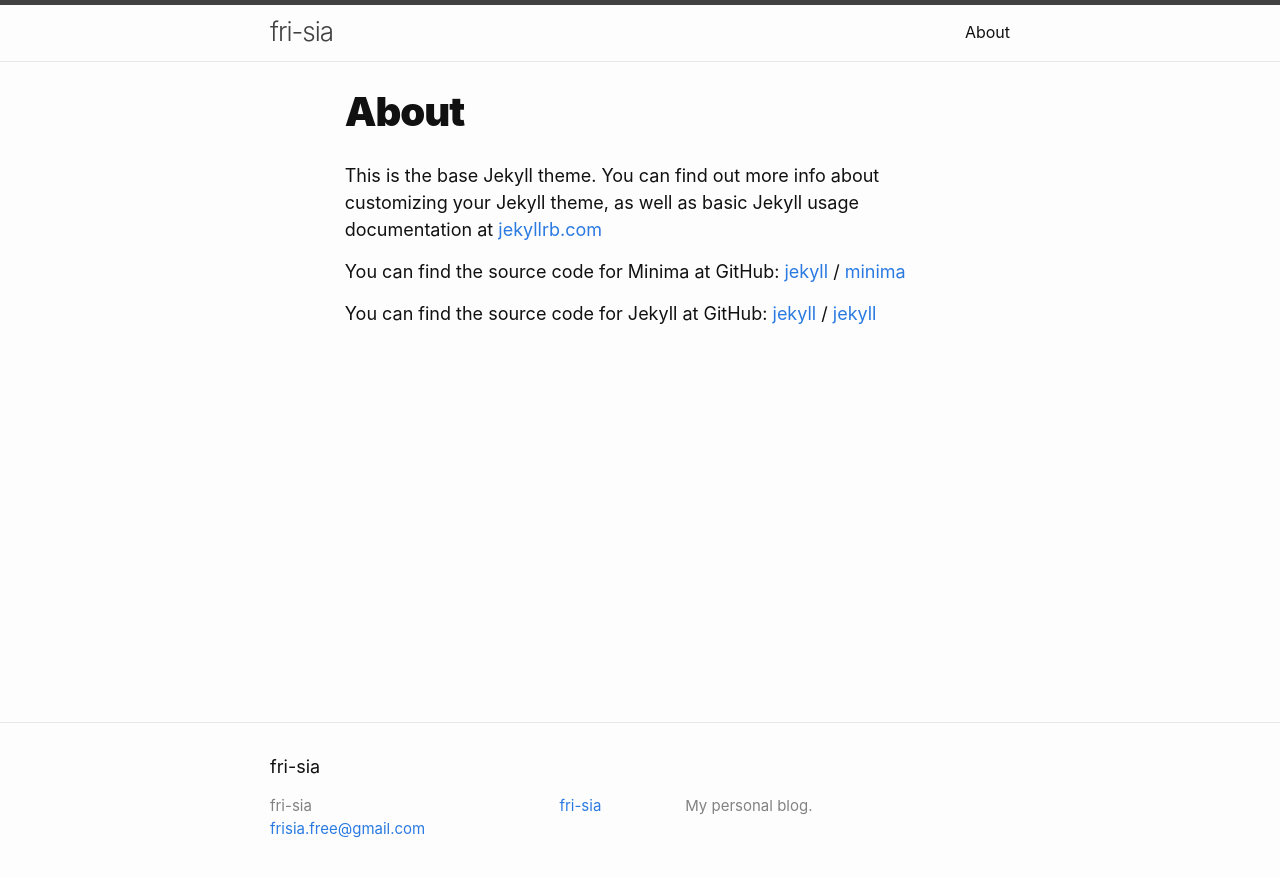
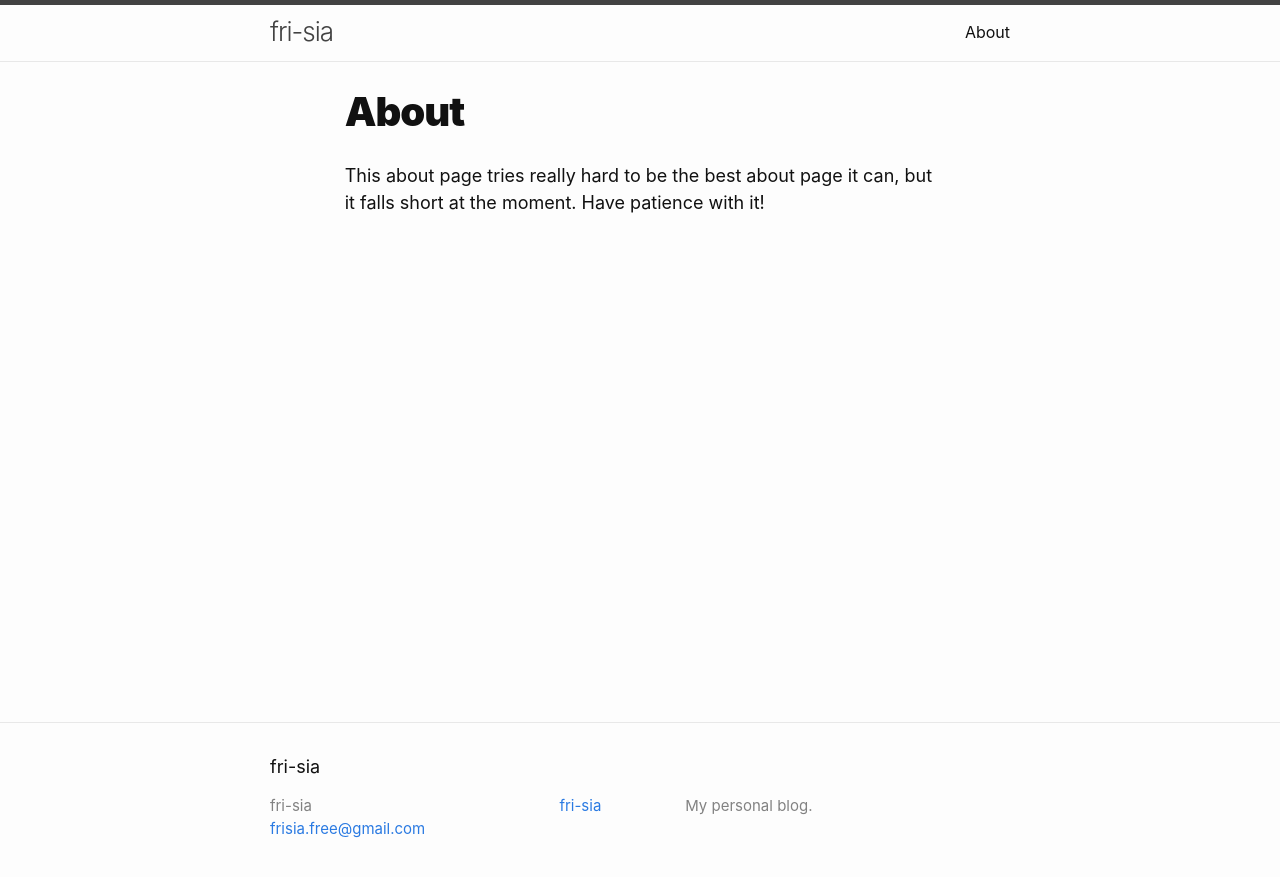
Before and after one commit to fri-sia/fri-sia.github.io, a Jekyll site: the page built from docs/about.markdown, in a window 1280 px wide. Shown: the top 877 px of the page. Built offline with Jekyll 4.4.1, drawn with Linux system fonts in a browser that asks for light colours; some web fonts are replaced.

Commit message:
updated about page

```diff
--- a/docs/about.markdown
+++ b/docs/about.markdown
@@ -4,15 +4,4 @@ title: About
 permalink: /about/
 ---
 
-This is the base Jekyll theme. You can find out more info about customizing your Jekyll theme, as well as basic Jekyll usage documentation at [jekyllrb.com](https://jekyllrb.com/)
-
-You can find the source code for Minima at GitHub:
-[jekyll][jekyll-organization] /
-[minima](https://github.com/jekyll/minima)
-
-You can find the source code for Jekyll at GitHub:
-[jekyll][jekyll-organization] /
-[jekyll](https://github.com/jekyll/jekyll)
-
-
-[jekyll-organization]: https://github.com/jekyll
+This about page tries really hard to be the best about page it can, but it falls short at the moment. Have patience with it!
```
